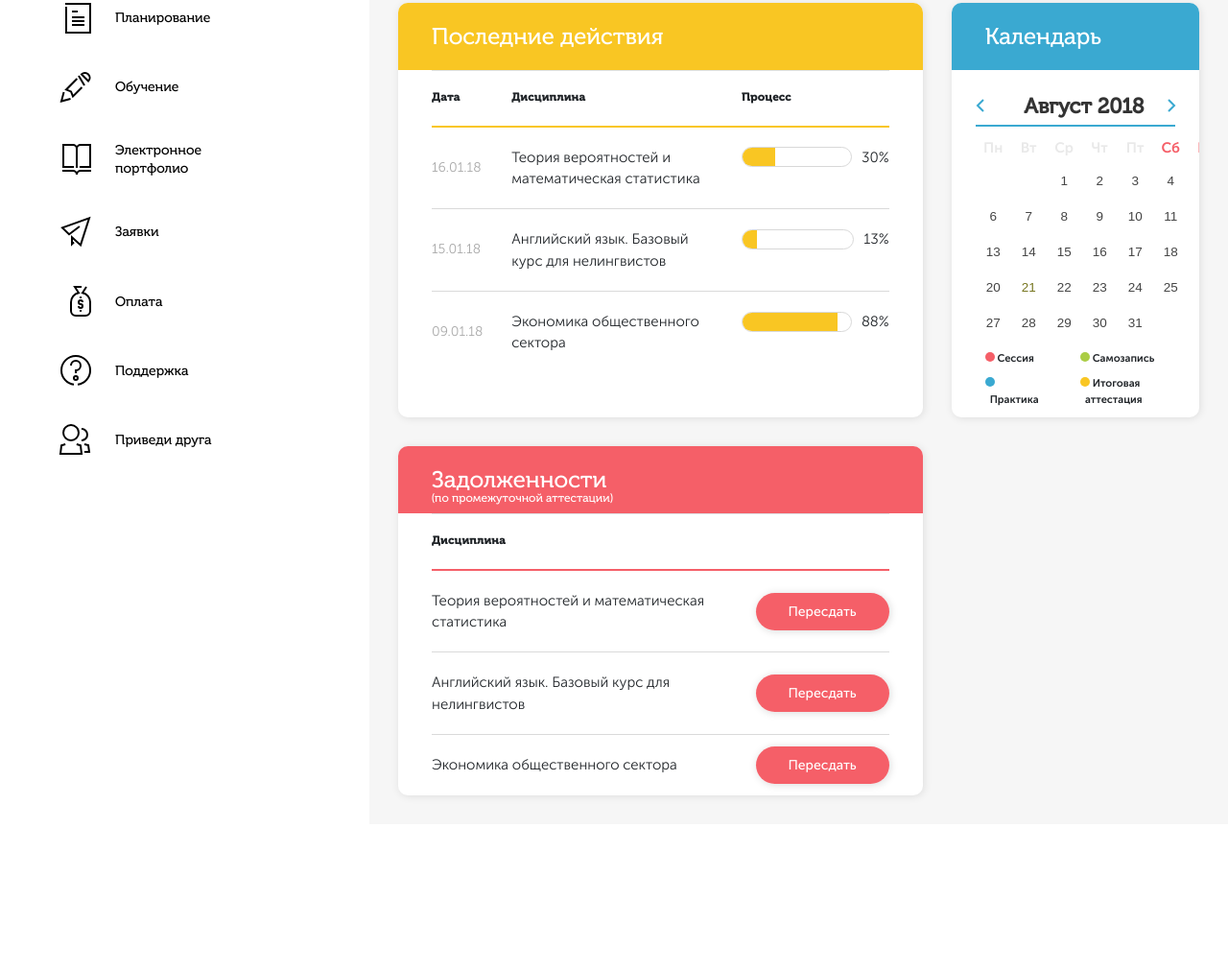
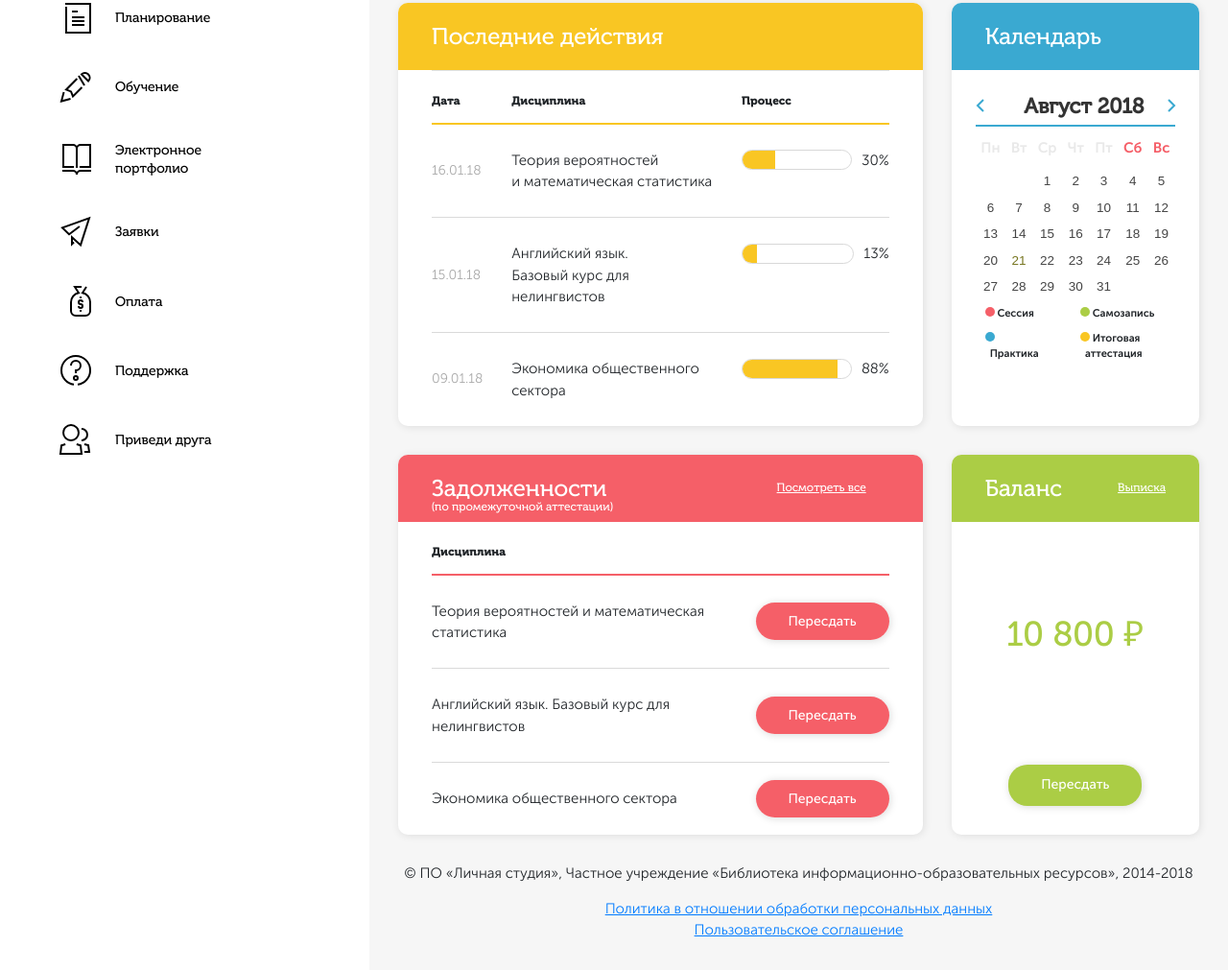
Before and after one commit to vicarius123/Roweb, a plain HTML site: page main.html in a window 1280 px wide. Shown: the part 162-1173 px from the top of the page at 96% size. Before the commit the page ends 1021 px from the top, so only its background shows below. Drawn offline with nearby package versions, Linux system fonts and the light colour scheme.

Commit message:
MAIN PAGE DONE

```diff
--- a/css/styles.css
+++ b/css/styles.css
@@ -433,6 +433,9 @@ select.contract-selector {
   z-index: 10;
   top: 100px;
   padding-top: 65px;
+  height:100%;
+  overflow-y: auto;
+  padding-bottom: 30px;
 }
 .panel-group div {
   min-width: 35px;
@@ -455,7 +458,7 @@ select.contract-selector {
   padding-right: 15px;
 }
 .main-inner-ctn.row {
-    min-height: 100vh;
+  min-height: calc(100vh - 100px);
 }
 .right-content{
   margin-left: 340px;
@@ -463,6 +466,7 @@ select.contract-selector {
   padding-top: 65px;
   padding-left: 30px;
   padding-right: 30px;
+  padding-bottom: 111px;
 }
 .right-content > .row{
   padding-bottom:30px;
@@ -478,12 +482,13 @@ select.contract-selector {
   padding-right: 30px;
   vertical-align: middle;
   font-size: 15px;
-  padding-top: 20px;
-  padding-bottom: 20px;
+  padding-top: 26px;
+  padding-bottom: 26px;
   border-top: 0px;
 }
 .new-table tbody tr td:last-child{
   padding-right:0;
+  text-align: right;
 }
 .new-table thead tr{
 
@@ -495,7 +500,7 @@ select.contract-selector {
   font-size: 12px;
   font-family: 'Museo Cyrl 900';
   border-bottom: solid 2px #f9c623;
-  padding: 19px 0px 20px 0px;
+  padding: 23px 0px 13px 0px;
 }
 .new-progress span {
   display: block;
@@ -592,8 +597,6 @@ select.contract-selector {
   text-align: center;
   background: none !important;
   border-radius: 150px !important;
-  width: 35px;
-  height: 35px;
   display: block;
   border: 0 !important;
 }
@@ -635,7 +638,54 @@ select.contract-selector {
 }
 .new-table.table-2 thead tr th{
   border-bottom: solid 2px #f55f68;
+  border-top: 0;
 }
 .panel-group:first-child{
   padding-top:0px;
 }
+.abcd45{
+  background:#abcd45;
+}
+.inner-header span{
+  font-size: 12px;
+}
+.pushed-24{
+  margin-right:24px;
+}
+.h-100{
+  height:100%;
+}
+.balance {
+  height: 100%;
+  flex-direction: column;
+}
+.balance-ctn .small-wrapper {
+  height: calc(100% - 69px);
+}
+.balance p{
+  font-size: 36px;
+  font-family: 'Museo Cyrl 500';
+  color: #abcd45;
+  margin-top: 90px;
+}
+.btn-green{
+  border-radius: 20px;
+  background-color: #abcd45;
+  box-shadow: 1px 1px 9px 0 rgba(0, 0, 0, 0.15);
+  color: #fff !important;
+  font-size: 14px;
+  font-family: 'Museo Sans Cyrl 500';
+  padding: 11px 34px;
+  text-decoration: none !important;
+}
+.balance .btn-green{
+  position: absolute;
+  bottom: 30px;
+}
+footer.foo-main {
+  padding-bottom: 30px;
+  position: absolute;
+  left: 0;
+  right: 0;
+  bottom: 0;
+}
--- a/main.html
+++ b/main.html
@@ -7,7 +7,7 @@
 
   <!-- Bootstrap CSS -->
   <link rel="stylesheet" href="https://stackpath.bootstrapcdn.com/bootstrap/4.1.3/css/bootstrap.min.css" integrity="sha384-MCw98/SFnGE8fJT3GXwEOngsV7Zt27NXFoaoApmYm81iuXoPkFOJwJ8ERdknLPMO" crossorigin="anonymous">
-<link rel="stylesheet" href="https://ajax.googleapis.com/ajax/libs/jqueryui/1.12.1/themes/smoothness/jquery-ui.css">
+  <link rel="stylesheet" href="https://ajax.googleapis.com/ajax/libs/jqueryui/1.12.1/themes/smoothness/jquery-ui.css">
   <link rel="stylesheet" href="/css/styles.css">
   <title>RoWeb - Main</title>
 </head>
@@ -125,12 +125,12 @@
                   <tbody>
                     <tr>
                       <td>16.01.18</td>
-                      <td>Теория вероятностей и математическая статистика</td>
+                      <td>Теория вероятностей<br />и математическая статистика</td>
                       <td class="d-flex flex-middle"><div class="new-progress"><span style="width:30%"></span></div><span>30%</span></td>
                     </tr>
                     <tr>
                       <td>15.01.18</td>
-                      <td>Английский язык. Базовый курс для нелингвистов</td>
+                      <td>Английский язык.<br />Базовый курс для нелингвистов</td>
                       <td class="d-flex flex-middle"><div class="new-progress"><span style="width:13%"></span></div><span>13%</span></td>
                     </tr>
                     <tr>
@@ -181,10 +181,17 @@
           <div class="col-sm-8">
             <div class="inner-container">
               <div class="inner-header f55f68">
-                <p class="nomargin">
-                  Задолженности
-                </p>
-                <small>(по промежуточной аттестации)</small>
+                <div class="row flex-middle">
+                  <div class="col">
+                    <p class="nomargin">
+                      Задолженности
+                    </p>
+                    <small>(по промежуточной аттестации)</small>
+                  </div>
+                  <div class="col text-right">
+                    <span class="d-block"><a href="#" class="white pushed-24"><u>Посмотреть все</u></a></span>
+                  </div>
+                </div>
               </div>
               <div class="small-wrapper">
                 <table class="table new-table table-2">
@@ -215,9 +222,42 @@
             </div>
           </div>
           <div class="col-sm-4">
+            <div class="inner-container balance-ctn">
+              <div class="inner-header abcd45">
+                <div class="row flex-middle">
+                  <div class="col">
+                    <p class="nomargin">
+                      Баланс
+                    </p>
+                  </div>
+                  <div class="col text-right">
+                    <span class="d-block"><a href="#" class="white"><u>Выписка</u></a></span>
+                  </div>
+                </div>
+              </div>
+              <div class="small-wrapper">
+                <div class="balance d-flex flex-middle">
+                  <p class="nomargin">
+                    10 800 ₽
+                  </p>
+                  <a href="#" class="btn-green">Пересдать</a>
+                </div>
 
+              </div>
+
+            </div>
           </div>
         </div>
+        <footer class="foo-main">
+          <div class="text-center">
+            <p class="">
+              © ПО «Личная студия», Частное учреждение «Библиотека информационно-образовательных ресурсов», 2014-2018
+            </p>
+            <a href="#"><u>Политика в отношении обработки персональных данных</u></a><br>
+            <a href="#"><u>Пользовательское соглашение</u></a>
+          </div>
+
+        </footer>
       </div>
 
     </div>
```
Also changed, not shown: index.html (+3 -1 lines).
